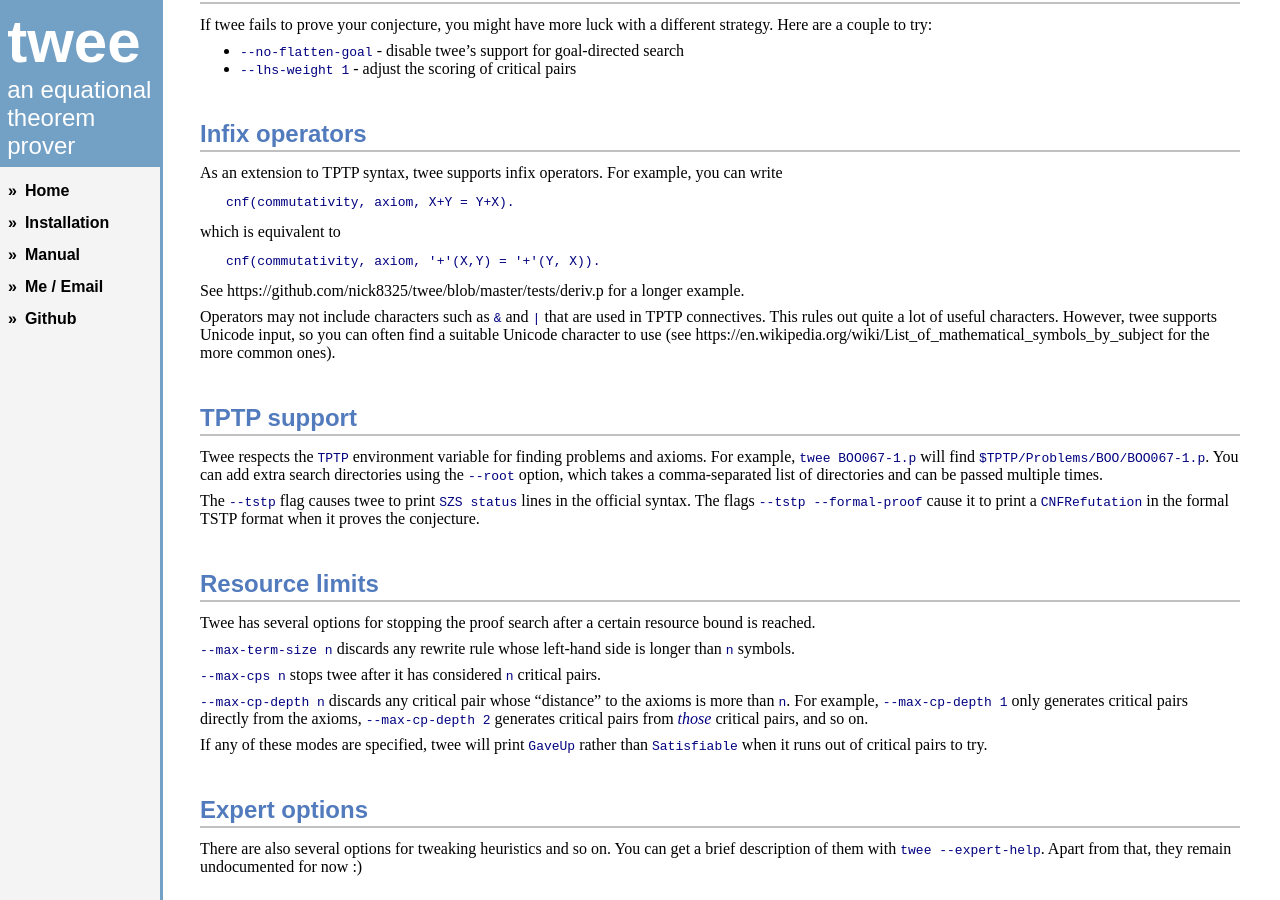
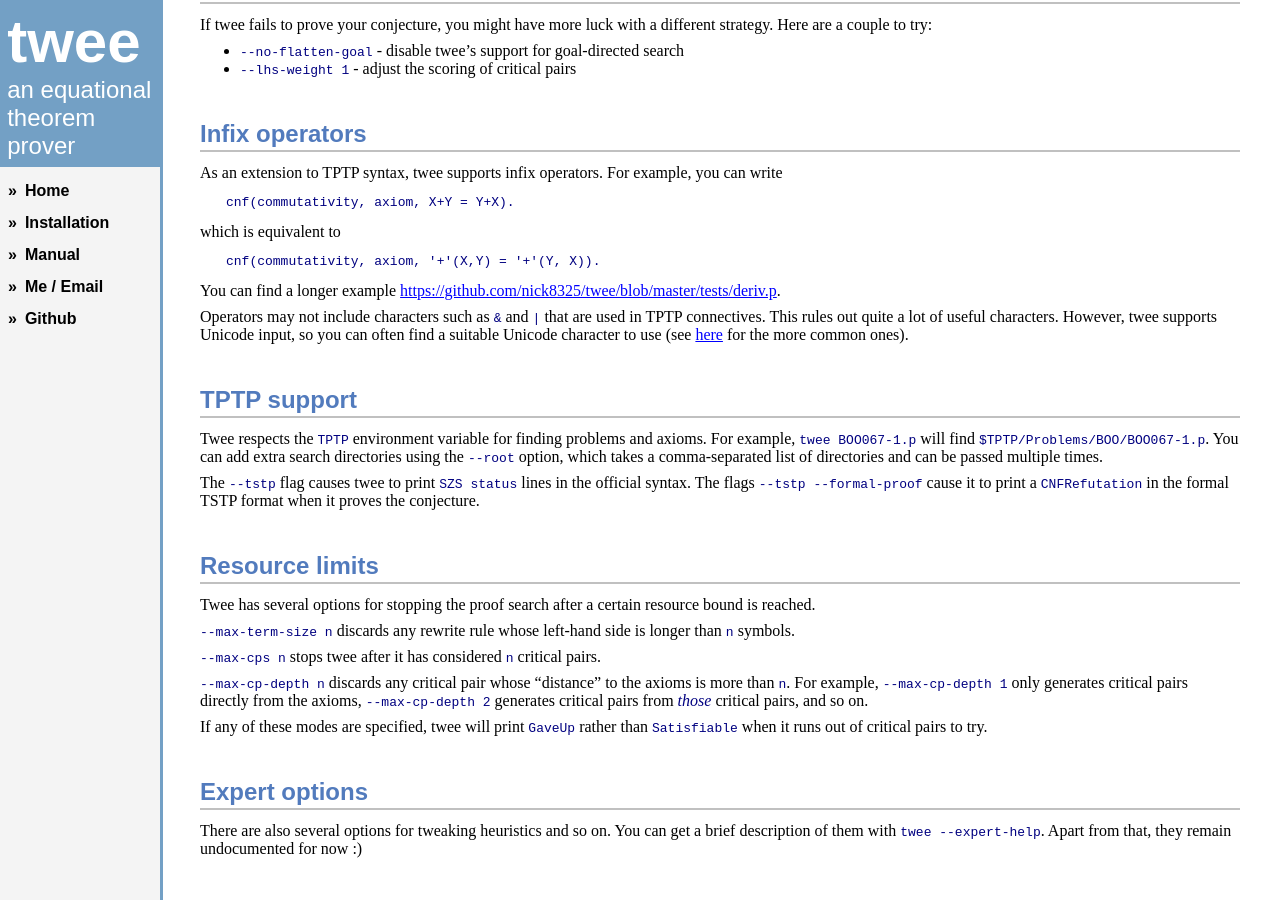
Before and after one commit to nick8325/twee, a Jekyll site: the page built from manual.md, in a window 1280 px wide and 900 px high, scrolled down 511 px. Built offline with Jekyll 4.4.1, drawn with Linux system fonts in a browser that asks for light colours.

Commit message:
Fix markdown syntax

````diff
--- a/manual.md
+++ b/manual.md
@@ -56,13 +56,12 @@
 cnf(commutativity, axiom, '+'(X,Y) = '+'(Y, X)).
 ```
 
-See https://github.com/nick8325/twee/blob/master/tests/deriv.p
-for a longer example.
+You can find a longer example [https://github.com/nick8325/twee/blob/master/tests/deriv.p](here).
 
 Operators may not include characters such as `&` and `|` that are used
 in TPTP connectives. This rules out quite a lot of useful characters.
 However, twee supports Unicode input, so you can often find a suitable
-Unicode character to use (see https://en.wikipedia.org/wiki/List\_of\_mathematical\_symbols\_by\_subject
+Unicode character to use (see [here](https://en.wikipedia.org/wiki/List_of_mathematical_symbols_by_subject)
 for the more common ones).
 
 ## TPTP support
````
